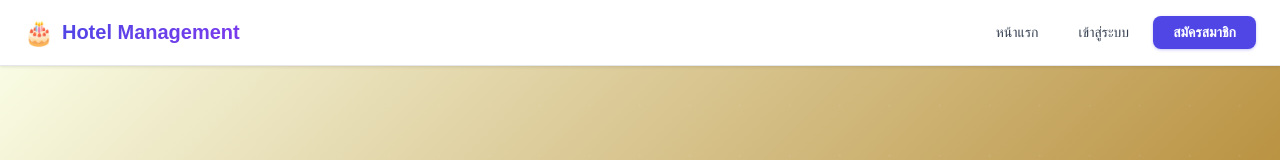
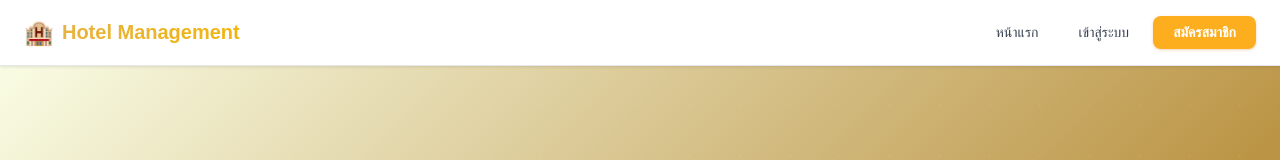
Before and after one commit to ItzSakkarinTH/Hotel_management, a Next.js app: page / in a window 1280 px wide. Shown: the top 160 px of the page. Built offline with nearby package versions, Linux system fonts and the light colour scheme; no server answers.

Commit message:
fix color navbar

```diff
--- a/src/components/Navbar.module.css
+++ b/src/components/Navbar.module.css
@@ -25,7 +25,7 @@
   text-decoration: none;
   font-weight: 700;
   font-size: 1.25rem;
-  color: #4f46e5;
+  color: #fff1a1;
   transition: opacity 0.2s;
 }
 
@@ -38,7 +38,7 @@
 }
 
 .logoText {
-  background: linear-gradient(135deg, #4f46e5 0%, #7c3aed 100%);
+  background: linear-gradient(135deg, #e5b346 0%, #f3b50b 100%);
   -webkit-background-clip: text;
   -webkit-text-fill-color: transparent;
   background-clip: text;
@@ -68,25 +68,25 @@
 }
 
 .navLink:hover {
-  color: #4f46e5;
+  color: #f5cf52;
   background-color: #f3f4f6;
 }
 
 .btnRegister {
   padding: 0.5rem 1.25rem;
-  background-color: #4f46e5;
+  background-color: #fcae1e;
   color: white;
   text-decoration: none;
   font-weight: 600;
   font-size: 0.875rem;
   border-radius: 0.5rem;
   transition: all 0.2s;
-  box-shadow: 0 1px 3px rgba(79, 70, 229, 0.3);
+  box-shadow: 0 1px 3px rgba(211, 113, 1, 0.3);
 }
 
 .btnRegister:hover {
-  background-color: #4338ca;
-  box-shadow: 0 4px 12px rgba(79, 70, 229, 0.4);
+  background-color: #fd9002;
+  box-shadow: 0 4px 12px rgba(211, 113, 1, 0.4);
   transform: translateY(-1px);
 }
 
@@ -173,5 +173,5 @@
 
 .mobileNavLink:hover {
   background-color: #f3f4f6;
-  color: #4f46e5;
+  color: #ffa41b;
 }
--- a/src/components/Navbar.tsx
+++ b/src/components/Navbar.tsx
@@ -25,7 +25,7 @@ export default function Navbar({ isLoggedIn = false, isAdmin = false }: NavbarPr
       <div className={styles.container}>
         {/* Logo */}
         <Link href="/" className={styles.logo}>
-          <span className={styles.logoIcon}>🎂</span>
+          <span className={styles.logoIcon}>🏨</span>
           <span className={styles.logoText}>Hotel Management</span>
         </Link>
 
```
